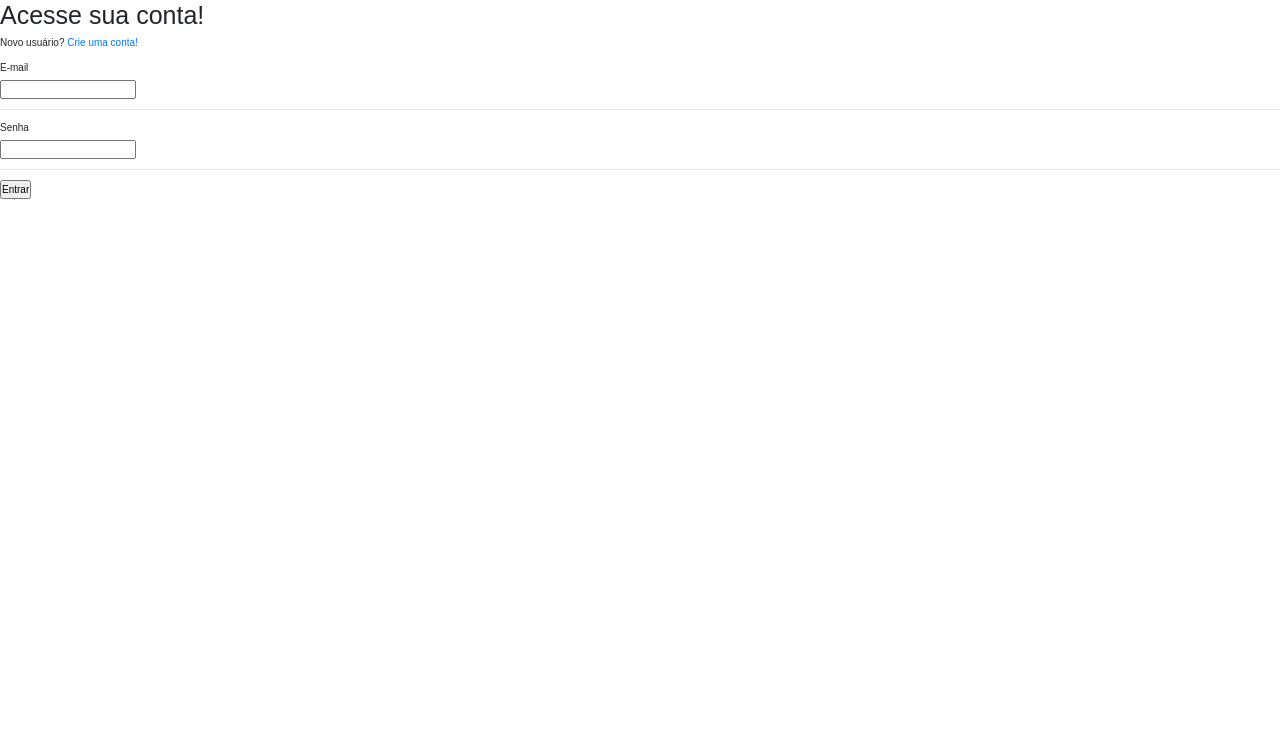
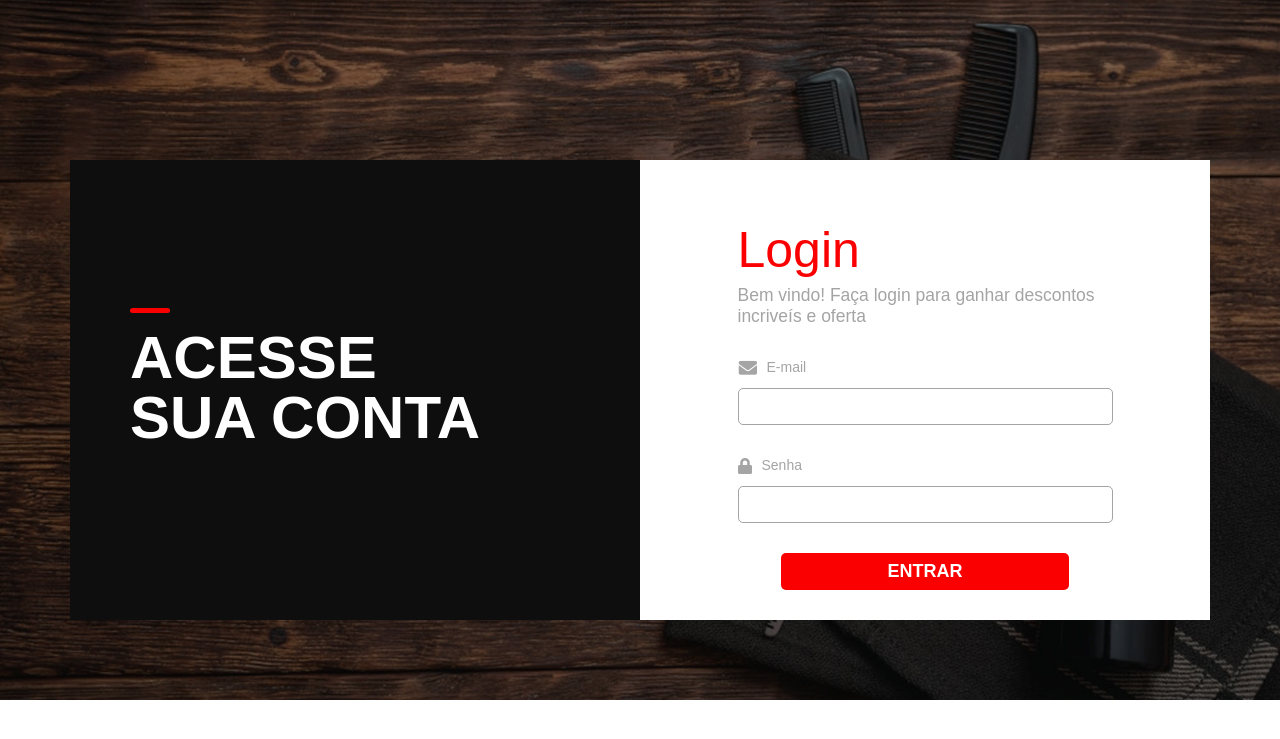
Before and after one commit to PedroMeira01/2021_projeto-ope, a Flask app: page /login in a window 1280 px wide. Shown: the top 739 px of the page. Run offline with Flask 2, Linux system fonts and the light colour scheme; some libraries are stand-ins or nearby versions; some web fonts are replaced.

Commit message:
implementando código base para tela de login

```diff
--- a/app/static/sass/base/_typography.scss
+++ b/app/static/sass/base/_typography.scss
@@ -14,6 +14,10 @@ body {
   &__form {
     &--title {
       font-size: 5rem;
+
+      @include respond(phone) {
+        font-size: 3.5rem;
+      }
     }
   }
 
--- a/app/static/sass/pages/_login.scss
+++ b/app/static/sass/pages/_login.scss
@@ -5,7 +5,7 @@
   background-size: cover;
   padding: 160px 0px 80px;
 
-    @include respond(big-desktop) {
-      height: 100vh;
+  @include respond(big-desktop) {
+    height: 100vh;
   }
 }
--- a/app/templates/login.html
+++ b/app/templates/login.html
@@ -1,24 +1,59 @@
 {% extends "base.html" %}
 
 {% block content %}
-    <h1> Acesse sua conta! </h1>
-    <p>Novo usuário? <a href="{{ url_for('cadastro') }}">Crie uma conta!</a></p>
-    <form action="" method="POST">
-        <!-- CSRF Token -->
+
+<section class="login d-flex align-items-center">
+    <div class="container">
+
+        <div class="row">
+
+            <div class="col-xl-6 bgc-black d-none d-xl-flex align-items-center pl-5">
+                <h1 class="c-white login__card--title pl-5">Acesse <br>sua conta</h1>
+            </div>
+
+            <div class="col-xl-6 bgc-white d-flex justify-content-center py-5">
+
+                <div class="col-11 col-xl-9 pt-5">
+                    <h1 class="c-red login__form--title">Login</h1>
+
+                    <h3 class="c-gray">Bem vindo! Faça login para ganhar descontos incriveís e oferta</h3>
+
+                    <form method="POST" novalidate class="mt-5">
                         {{ form.hidden_tag() }}
 
-        {{ form.email.label }} <br>
-        {{ form.email(class='exemplo-de-como-usar-atributos')}} <br>
+                        <div class="col-12 px-0 d-flex flex-column my-5 d-none">
+                            <div class="d-flex align-items-center mb-3">
+                                <img width="19px" height="15px" src="../static/img/icon/email.png" alt="">
+                                {{ form.email.label(for='nome-criar', class="login__card--label") }}
+                            </div>
+                            {{ form.email(class='col-12 d-block login__card--input', id='email')}}
                             {% for error in form.email.errors %}
                                 <span style="color: red;">{{ error }}</span>
                             {% endfor %}
-        <hr>
-        {{ form.senha.label }} <br>
-        {{ form.senha }} <br>
+                        </div>
+
+                        <div class="col-12 px-0 d-flex flex-column mt-5 mb-4">
+                            <div class="d-flex align-items-center mb-3">
+                                <img width="14px" height="16px" src="../static/img/icon/senha.png" alt="">
+                                {{ form.senha.label(class="login__card--label", for="nome-criar") }}
+                            </div>
+                            {{ form.senha(class='col-12 d-block login__card--input', id='senha')}}
                             {% for error in form.senha.errors %}
                                 <span style="color: red;">{{ error }}</span>
                             {% endfor %}
-        <hr>
-        {{ form.entrar() }}
+                        </div>
+
+                        <div class="col-12 d-flex justify-content-center mt-5">
+                            {{ form.entrar(class="c-white bgc-red col-10 login__card--btn") }}
+                        </div>
+
                     </form>
+                </div>
+
+            </div>
+
+        </div>
+
+    </div>
+</section>
 {% endblock %}
```
Also changed, not shown: app/templates/cadastrar_usuario.html (+4 -4 lines), app/static/css/main.min.css. Lines whose indentation alone changed are shown as unchanged.
